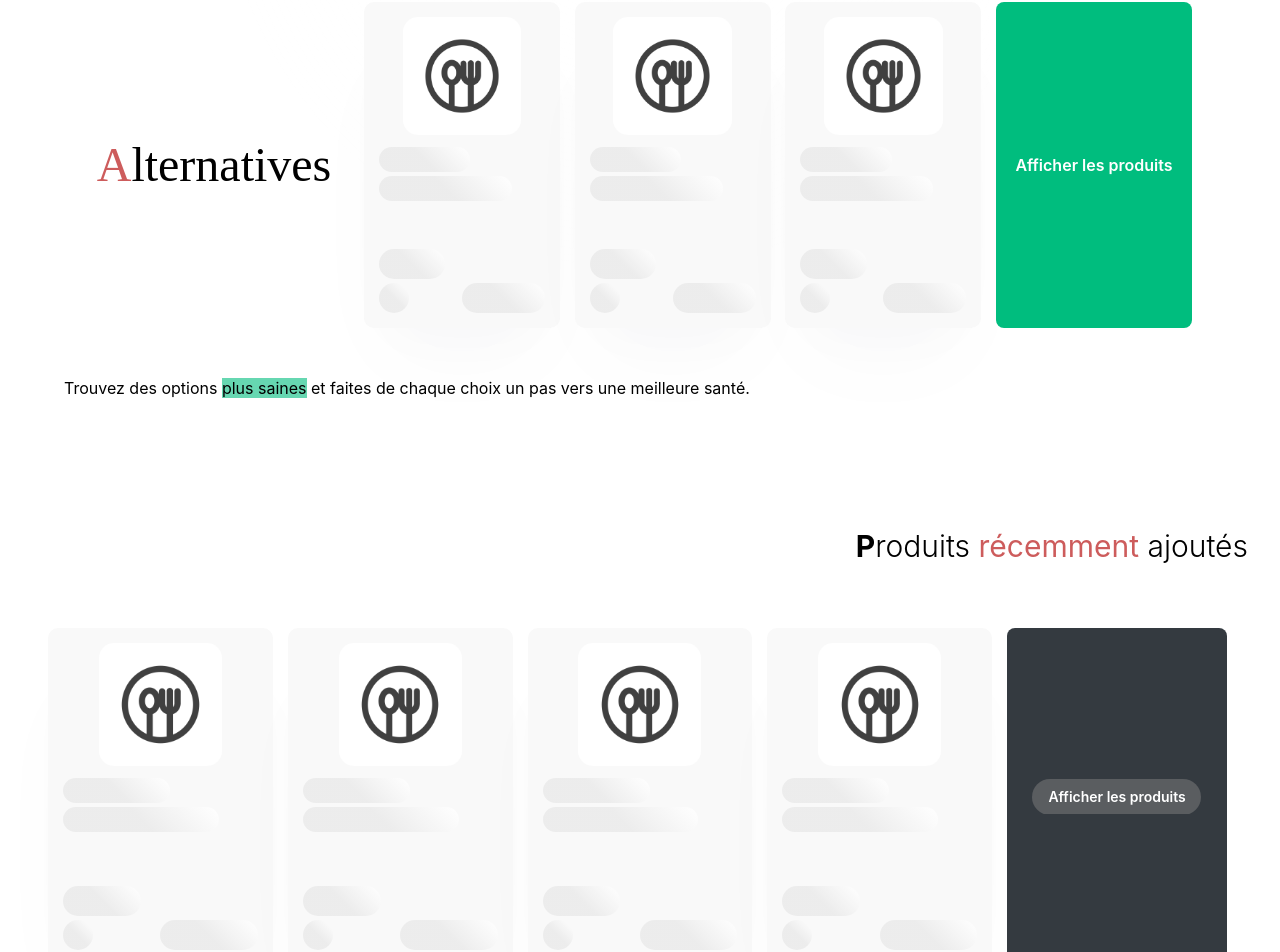
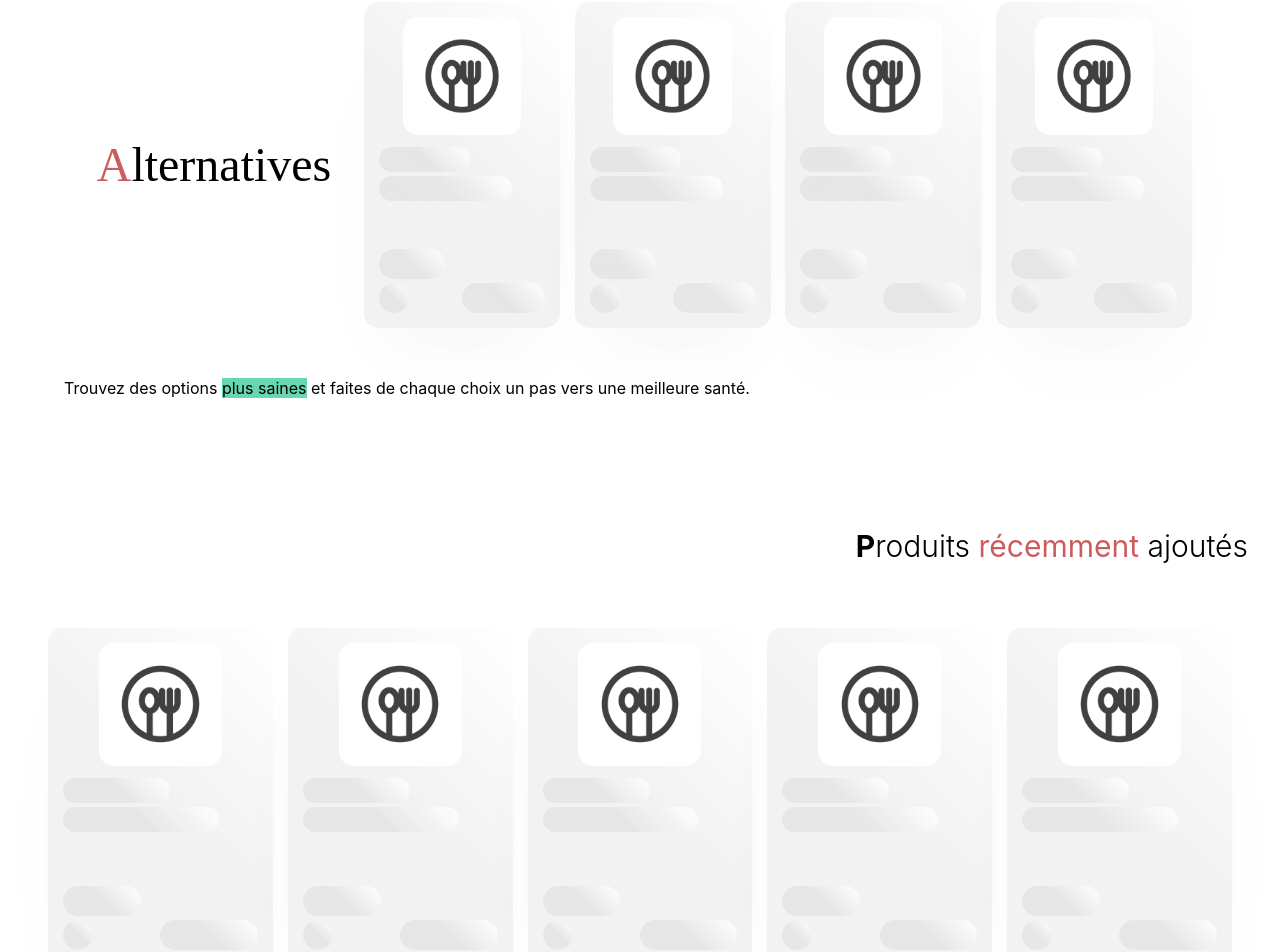
Before and after one commit to salaahl/nutri_verif_by_vue.js, a Vue app: page / in a window 1280 px wide. Shown: the part 2996-3948 px from the top of the page. Built offline with nearby package versions, Linux system fonts and the light colour scheme; a web font is replaced by a local one.

Commit message:
optimisation

```diff
--- a/src/components/AlternativesProducts.vue
+++ b/src/components/AlternativesProducts.vue
@@ -55,20 +55,7 @@ function searchAlternatives() {
         v-if="!showAlternatives"
         class="relative w-full lg:w-3/4 flex flex-wrap md:flex-nowrap lg:justify-end"
       >
-        <ProductCard v-for="i in [0, 1, 2]" :key="i" />
-        <!-- Affichage de cette carte unique uniquement sur les petits écrans -->
-        <ProductCard class="md:hidden" :key="3" />
-        <article
-          class="md:product w-full md:w-[23.75%] flex items-center justify-center mt-[2.5%] md:mt-0"
-        >
-          <button
-            id="alternatives-products-button"
-            class="h-full w-full flex items-center justify-center p-3 text-center text-white font-semibold bg-[#00bd7e] rounded-lg"
-            @click="searchAlternatives()"
-          >
-            Afficher les produits
-          </button>
-        </article>
+        <ProductCard v-for="i in [0, 1, 2, 3]" :key="i" @click="searchAlternatives()" />
       </div>
       <!-- clic sur le bouton afficher les produits, chargement en cours -->
       <div
@@ -124,6 +111,29 @@ function searchAlternatives() {
   margin-right: 4%;
 }
 
+.product.placeholder::after {
+  content: 'Afficher les alternatives';
+  position: absolute;
+  top: 0;
+  left: 0;
+  display: flex;
+  justify-content: center;
+  align-items: center;
+  height: 100%;
+  width: 100%;
+  padding: 1rem;
+  opacity: 0;
+  background: radial-gradient(circle, rgba(255, 255, 255, 0.5) 50%, rgba(0, 0, 0, 0) 100%);
+  text-align: center;
+  font-weight: 600;
+  color: black;
+  transition: opacity 0.15s ease-in-out;
+}
+
+.product.placeholder:hover::after {
+  opacity: 1;
+}
+
 @media (min-width: 768px) {
   .title {
     font-size: xxx-large;
--- a/src/components/ProductCard.vue
+++ b/src/components/ProductCard.vue
@@ -93,7 +93,7 @@ const searchProductsByCategory: Function = async (category: string) => {
       </div>
     </RouterLink>
   </article>
-  <article v-else class="product">
+  <article v-else class="product placeholder">
     <div class="h-full w-full flex flex-col justify-between">
       <div class="thumbnail h-2/5 flex items-center justify-center m-auto aspect-square">
         <img
@@ -125,6 +125,7 @@ const searchProductsByCategory: Function = async (category: string) => {
 
 <style scoped>
 .product {
+  position: relative;
   height: 280px;
   padding: 15px;
   background-color: #f9f9f9;
--- a/src/views/HomeView.vue
+++ b/src/views/HomeView.vue
@@ -430,21 +430,7 @@ onUnmounted(() => {
       v-if="!showLastProducts"
       class="relative flex flex-wrap justify-between md:justify-start p-4 rounded-lg"
     >
-      <ProductCard v-for="i in [0, 1, 2, 3]" :key="i" />
-      <article
-        class="md:product w-full md:w-[18.6%] flex items-center justify-center mt-[2.5%] md:mt-0"
-      >
-        <button
-          id="last-products-button"
-          class="h-full w-full flex items-center justify-center p-3 text-center text-white font-semibold bg-[#00bd7e] md:bg-[#343a40] rounded-lg"
-          @click="searchLastProducts()"
-        >
-          <span
-            class="md:backdrop-contrast-50 md:px-4 md:py-2 text-sm font-semibold md:rounded-[25px]"
-            >Afficher les produits</span
-          >
-        </button>
-      </article>
+      <ProductCard v-for="i in [0, 1, 2, 3, 4]" :key="i" @click="searchLastProducts()" />
     </div>
     <div v-else class="relative flex flex-wrap justify-between md:justify-start p-4 rounded-lg">
       <div
@@ -537,6 +523,29 @@ h2::first-letter {
 
 .product:nth-of-type(odd) {
   margin-right: 4%;
+}
+
+#last-products > div > .product.placeholder::after {
+  content: 'Afficher les produits';
+  position: absolute;
+  top: 0;
+  left: 0;
+  display: flex;
+  justify-content: center;
+  align-items: center;
+  height: 100%;
+  width: 100%;
+  padding: 1rem;
+  opacity: 0;
+  background: radial-gradient(circle, rgba(255, 255, 255, 0.5) 50%, rgba(0, 0, 0, 0) 100%);
+  text-align: center;
+  font-weight: 600;
+  color: black;
+  transition: opacity 0.15s ease-in-out;
+}
+
+#last-products > div > .product.placeholder:hover::after {
+  opacity: 1;
 }
 
 .cookies {
```
